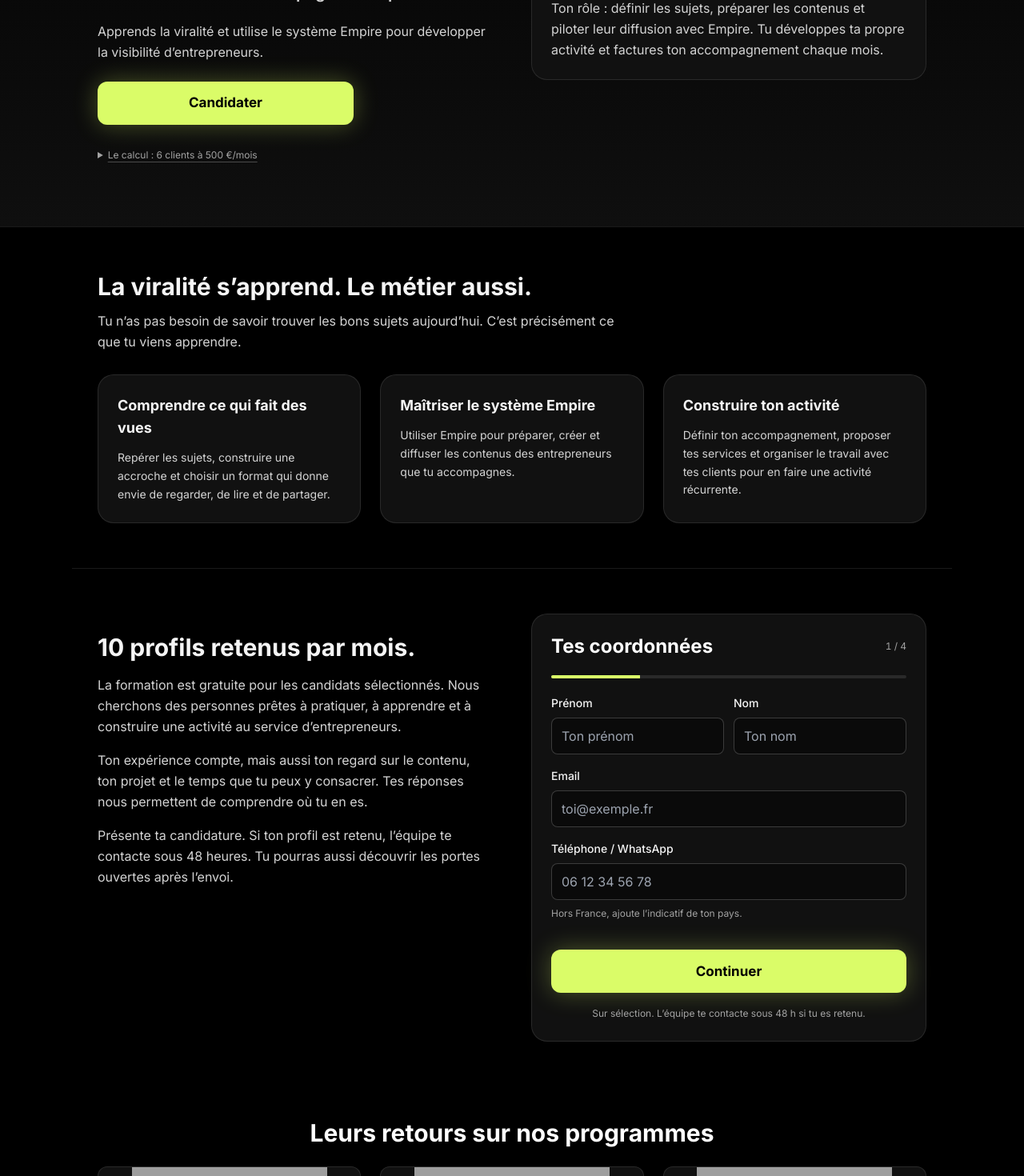
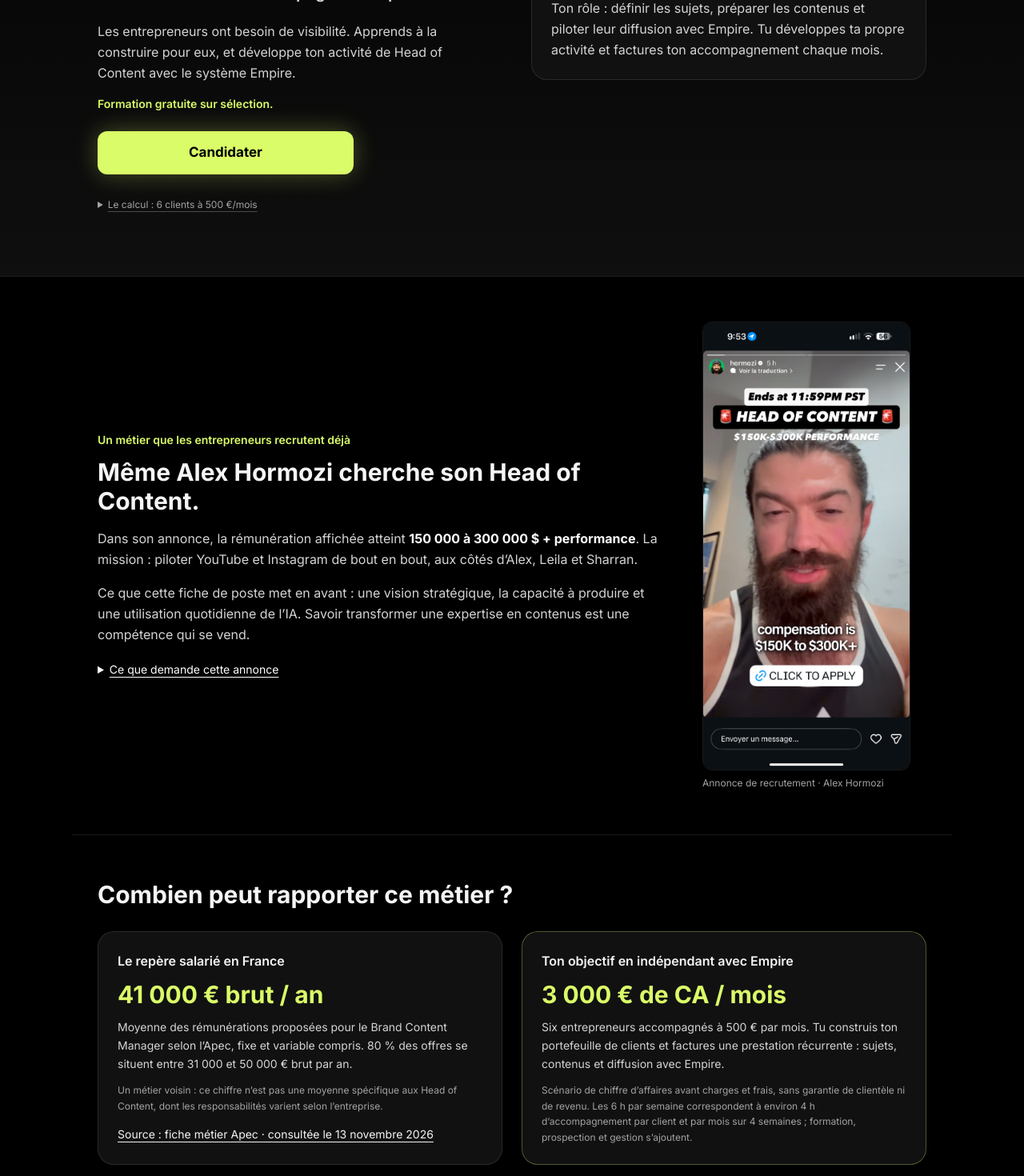
Before and after one commit to kevindufraisse/website_empire, a Next.js app: page /academy in a window 1280 px wide. Shown: the part 380-1850 px from the top of the page at 80% size. Built offline with nearby package versions, Linux system fonts and the light colour scheme; no server answers; grey boxes are pictures that could not be loaded.

Commit message:
Présente le métier Head of Content et ses rémunérations sourcées

```diff
--- a/app/academy/page.tsx
+++ b/app/academy/page.tsx
@@ -1,4 +1,5 @@
 import type { Metadata } from 'next'
+import Image from 'next/image'
 import { CTA_PRIMARY } from '@/components/ui/cta'
 import ApplicationForm from './ApplicationForm'
 
@@ -22,10 +23,11 @@ export default function AcademyPage() {
       <section className="relative border-b border-white/10 bg-gradient-to-b from-black to-[#0f0f0f] pb-8 pt-20 md:pb-10 md:pt-24">
         <div className="container grid items-start gap-8 lg:grid-cols-2 lg:gap-12">
           <div className="lg:pt-6">
-            <p className="mb-4 inline-flex rounded-full border border-empire/40 bg-empire/10 px-4 py-1.5 text-xs font-bold text-empire">Formation gratuite · 10 places par mois</p>
+            <p className="mb-4 inline-flex rounded-full border border-empire/40 bg-empire/10 px-4 py-1.5 text-xs font-bold text-empire">Une nouvelle voie professionnelle · 10 places par mois</p>
             <h1 className="text-[27px] font-extrabold leading-[1.15] min-[380px]:text-3xl sm:text-4xl md:text-5xl">Deviens Head of Content.<br /><span className="text-empire">Vise 3 000 €/mois.</span></h1>
             <p className="mt-4 text-xl font-semibold leading-snug text-neutral-300">Avec environ 6 h d’accompagnement par semaine.</p>
-            <p className="mt-5 text-base leading-relaxed text-neutral-300">Apprends la viralité et utilise le système Empire pour développer la visibilité d’entrepreneurs.</p>
+            <p className="mt-5 text-base leading-relaxed text-neutral-300">Les entrepreneurs ont besoin de visibilité. Apprends à la construire pour eux, et développe ton activité de Head of Content avec le système Empire.</p>
+            <p className="mt-4 text-sm font-semibold text-empire">Formation gratuite sur sélection.</p>
             <div className="mt-6 max-w-[320px]"><a href="#candidature" className={CTA_PRIMARY}>Candidater</a></div>
             <details className="mt-5 max-w-lg text-xs leading-relaxed text-neutral-400">
               <summary className="cursor-pointer py-2 underline decoration-white/25 underline-offset-4">Le calcul : 6 clients à 500 €/mois</summary>
@@ -36,6 +38,37 @@ export default function AcademyPage() {
             <h2 className="text-2xl font-bold">Deviens le Head of Content d’entrepreneurs.</h2>
             <p className="mt-4 leading-relaxed text-neutral-300">Ils ont une expertise, une entreprise à faire tourner et peu de temps pour créer du contenu. Tu les aides à transformer ce qu’ils savent en contenus qui attirent l’attention.</p>
             <p className="mt-4 leading-relaxed text-neutral-300">Ton rôle : définir les sujets, préparer les contenus et piloter leur diffusion avec Empire. Tu développes ta propre activité et factures ton accompagnement chaque mois.</p>
+          </div>
+        </div>
+      </section>
+      <section className="container grid items-center gap-8 py-10 md:py-14 lg:grid-cols-[1fr_300px]">
+        <div>
+          <p className="mb-3 text-sm font-semibold text-empire">Un métier que les entrepreneurs recrutent déjà</p>
+          <h2 className="text-2xl font-bold md:text-3xl">Même Alex Hormozi cherche son Head of Content.</h2>
+          <p className="mt-4 leading-relaxed text-neutral-300">Dans son annonce, la rémunération affichée atteint <strong className="text-white">150 000 à 300 000 $ + performance</strong>. La mission : piloter YouTube et Instagram de bout en bout, aux côtés d’Alex, Leila et Sharran.</p>
+          <p className="mt-4 leading-relaxed text-neutral-300">Ce que cette fiche de poste met en avant : une vision stratégique, la capacité à produire et une utilisation quotidienne de l’IA. Savoir transformer une expertise en contenus est une compétence qui se vend.</p>
+          <details className="mt-5 text-sm leading-relaxed text-neutral-400"><summary className="cursor-pointer text-white underline underline-offset-4">Ce que demande cette annonce</summary><p className="mt-3">Le formulaire demande trois meilleurs clips, une maîtrise de la stratégie jusqu’au montage et une disponibilité de 5 h à 17 h, du lundi au samedi, sans activité parallèle. La date de dépôt affichée était le 9 novembre : cet exemple ne constitue pas une offre actuellement ouverte.</p><p className="mt-3">Source : story et formulaire de recrutement partagés par Alex Hormozi, captures consultées le 13 novembre 2026. Poste exigeant, distinct de l’activité indépendante enseignée ici. Aucun partenariat avec Empire.</p></details>
+        </div>
+        <figure className="mx-auto w-full max-w-[260px]">
+          <Image src="/academy/hormozi-head-of-content.png" alt="Capture de la story d’Alex Hormozi annonçant un recrutement Head of Content à 150 000 à 300 000 dollars plus performance" width={1290} height={2796} className="h-auto w-full rounded-xl border border-white/10" sizes="260px" />
+          <figcaption className="mt-2 text-xs text-neutral-400">Annonce de recrutement · Alex Hormozi</figcaption>
+        </figure>
+      </section>
+      <section className="container border-t border-white/10 py-10 md:py-14">
+        <h2 className="text-2xl font-bold md:text-3xl">Combien peut rapporter ce métier ?</h2>
+        <div className="mt-7 grid gap-6 md:grid-cols-2">
+          <div className="rounded-[20px] border border-white/10 bg-[#111] p-6">
+            <h3 className="font-semibold">Le repère salarié en France</h3>
+            <p className="mt-3 text-3xl font-bold text-empire">41 000 € brut / an</p>
+            <p className="mt-3 text-sm leading-relaxed text-neutral-300">Moyenne des rémunérations proposées pour le Brand Content Manager selon l’Apec, fixe et variable compris. 80 % des offres se situent entre 31 000 et 50 000 € brut par an.</p>
+            <p className="mt-3 text-xs leading-relaxed text-neutral-400">Un métier voisin : ce chiffre n’est pas une moyenne spécifique aux Head of Content, dont les responsabilités varient selon l’entreprise.</p>
+            <a className="mt-4 inline-block text-sm underline underline-offset-4" href="https://www.apec.fr/tous-nos-metiers/communication-creation/brand-content-manager.html" target="_blank" rel="noopener noreferrer">Source : fiche métier Apec · consultée le 13 novembre 2026</a>
+          </div>
+          <div className="rounded-[20px] border border-empire/30 bg-[#111] p-6">
+            <h3 className="font-semibold">Ton objectif en indépendant avec Empire</h3>
+            <p className="mt-3 text-3xl font-bold text-empire">3 000 € de CA / mois</p>
+            <p className="mt-3 text-sm leading-relaxed text-neutral-300">Six entrepreneurs accompagnés à 500 € par mois. Tu construis ton portefeuille de clients et factures une prestation récurrente : sujets, contenus et diffusion avec Empire.</p>
+            <p className="mt-3 text-xs leading-relaxed text-neutral-400">Scénario de chiffre d’affaires avant charges et frais, sans garantie de clientèle ni de revenu. Les 6 h par semaine correspondent à environ 4 h d’accompagnement par client et par mois sur 4 semaines ; formation, prospection et gestion s’ajoutent.</p>
           </div>
         </div>
       </section>
```
Also changed, not shown: public/academy/hormozi-head-of-content.png (added).
